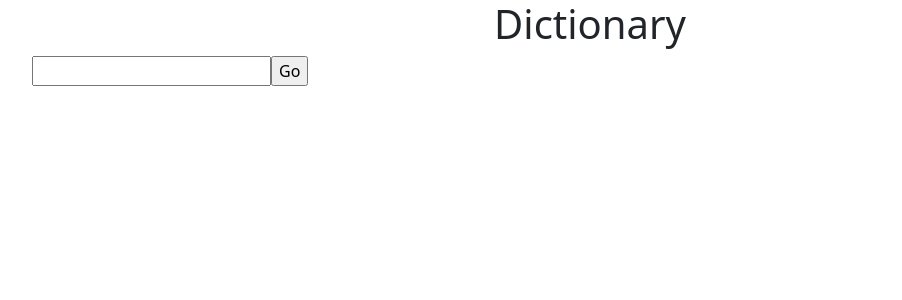
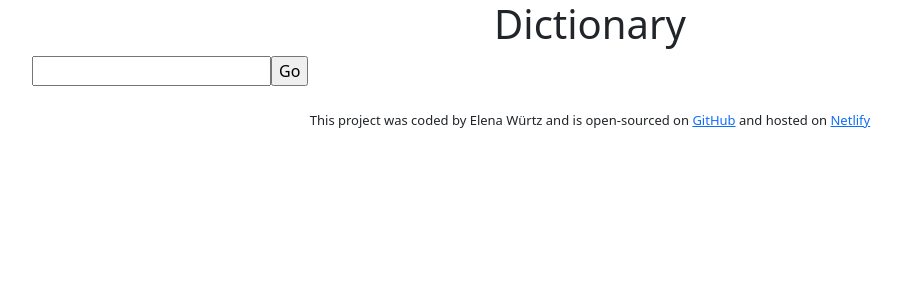
Before and after one commit to Anthophila1909/dictionary-project, a React (Create React App) app: page / in a window 1280 px wide. Shown: the top 300 px of the page, without its empty margins (50-952 px from the left). Built offline with nearby package versions, Linux system fonts and the light colour scheme; the HTML template or start-up script is replaced by a standard one.

Commit message:
Integrated Footer

```diff
--- a/src/App.css
+++ b/src/App.css
@@ -0,0 +1,4 @@
+footer {
+  font-size: 13px;
+  margin: 25px 0;
+}
--- a/src/App.js
+++ b/src/App.js
@@ -10,6 +10,24 @@ export default function App() {
           <Dictionary />
         </main>
       </div>
+      <footer className="text-center">
+        This project was coded by Elena Würtz and is open-sourced on{" "}
+        <a
+          href="https://github.com/Anthophila1909/dictionary-project"
+          target="_blank"
+          rel="noreferrer"
+        >
+          GitHub
+        </a>{" "}
+        and hosted on{" "}
+        <a
+          href="https://the-dictionary-application.netlify.app/"
+          target="_blank"
+          rel="noreferrer"
+        >
+          Netlify
+        </a>
+      </footer>
     </div>
   );
 }
```
